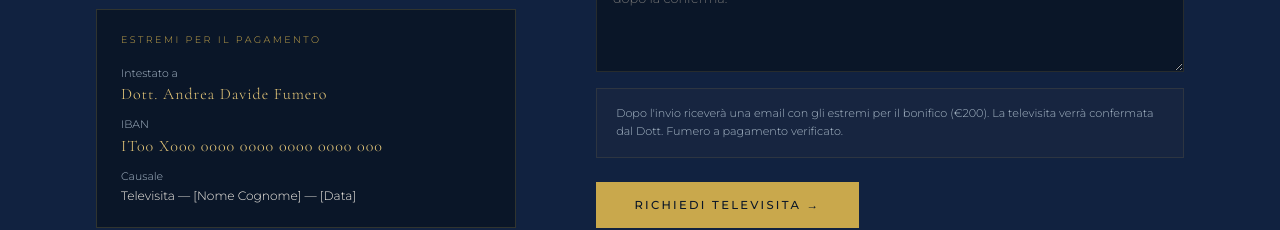
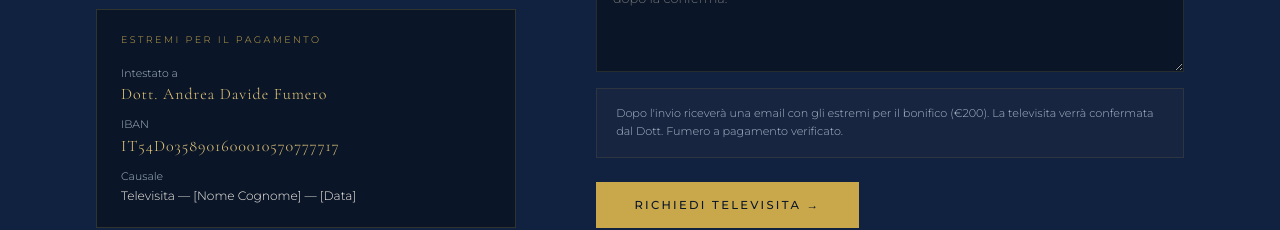
Before and after one commit to CBourda/FumeroFrontEnd, a React (Vite) app: page / in a window 1280 px wide. Shown: the part 5660-5890 px from the top of the page. Built offline with nearby package versions, Linux system fonts and the light colour scheme; no server answers.

Commit message:
Modifiche 15 Aprile 2.0

```diff
--- a/src/components/Televisita.jsx
+++ b/src/components/Televisita.jsx
@@ -108,7 +108,7 @@ export default function Televisita() {
               <span className="iban-meta">Intestato a</span>
               <span className="iban-value">Dott. Andrea Davide Fumero</span>
               <span className="iban-meta">IBAN</span>
-              <span className="iban-value">IT00 X000 0000 0000 0000 0000 000</span>
+              <span className="iban-value">IT54D0358901600010570777717</span>
               <span className="iban-meta">Causale</span>
               <span className="iban-causale">Televisita — [Nome Cognome] — [Data]</span>
             </div>
```
